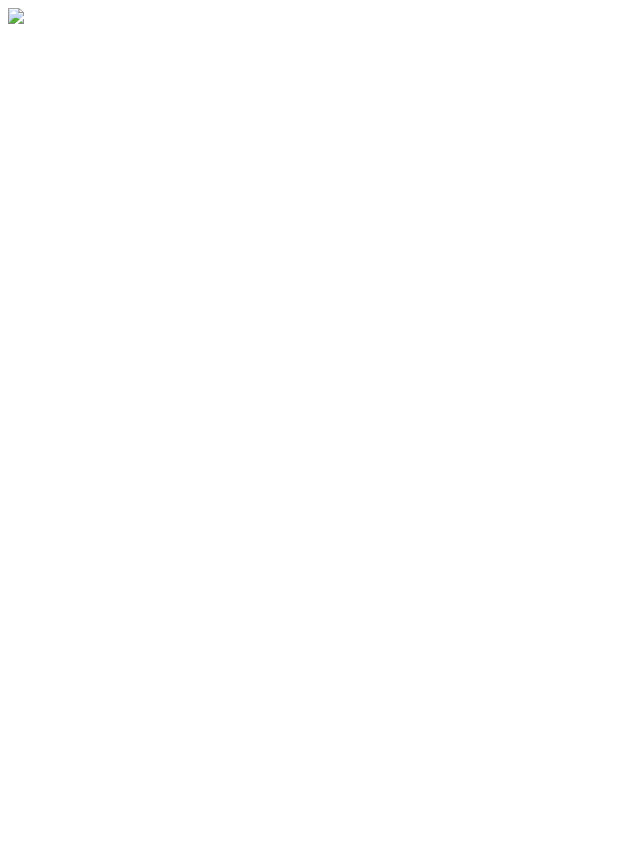
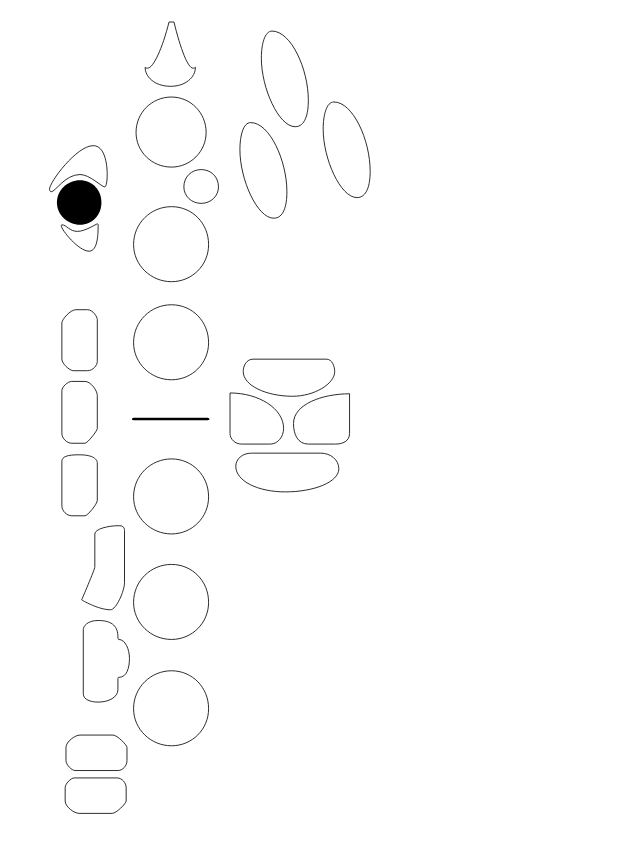
Before and after one commit to ecstrema/Saxy, a plain HTML site: page testing/test_src.html in a window 1280 px wide. Shown: the top 852 px of the page, without its empty margins (0-640 px from the left). Before the commit the page ends 800 px from the top, so only its background shows below. Drawn offline with Linux system fonts and the light colour scheme.

Commit message:
correct rounding

```diff
--- a/testing/test_src.html
+++ b/testing/test_src.html
@@ -1,4 +1,41 @@
 <body>
-    <img src="../src/space.svg">
+    <svg xmlns="http://www.w3.org/2000/svg" xmlns:xlink="http://www.w3.org/1999/xlink" version="1.1"
+        viewBox="-10 0 460 1000">
+        <g transform="scale(0.3, 0.3)">
+        <path id="8va" fill="none" stroke="black" d="M17 220c0 -9 33 -53 53 -53c14 0 17 22 17 35c0 7 -1 15 -3 15c-4 0 -18 -15 -30 -15 c-18 0 -30 21 -35 21c-1 0 -2 -2 -2 -3z" />
+        <path id="thumbcatch" fill="black" d="M26 236c0 -15 13 -27 28 -27s26 12 26 27s-11 27 -26 27s-28 -12 -28 -27z" />
+        <path id="nine" fill="none" stroke="black" d="M76 263c0 9.48633 0 32 -11 32c-12.5176 0 -33.6592 -25.5469 -33.6592 -31c0 -0.645508 0.129883 -1 0.65918 -1c5.83105 0 8.9502 8 19 8c9.28027 0 23 -9.14062 24 -9.14062s1 0.783203 1 1.14062z" />
+
+        <path id="x" fill="none" stroke="black" d="M162 17h6c8 33 17 56 23 56c1 0 2 0 3 -1c0 12 -12 23 -30 23c-20 0 -31 -12 -31 -23c0 0 1 1 3 1c7 0 18 -24 26 -56z" />
+        <path id="1" fill="none" stroke="black" d="M122 151c0 23 19 42 43 42 c23 0 42 -19 42 -42c0 -24 -19 -43 -42 -43c-24 0 -43 19 -43 43z" />
+        <path id="p" fill="none" stroke="black" d="M180 217c0 -12 9 -21 21 -21s21 9 21 21 c0 11 -9 20 -21 20s-21 -9 -21 -20z" />
+        <path id="2" fill="none" stroke="black" d="M119 287c0 -26 21 -46 46 -46s45 20 45 46c0 25 -20 45 -45 45s-46 -20 -46 -45z" />
+        <path id="3" fill="none" stroke="black" d="M119 406c0 -26 21 -46 46 -46s45 20 45 46 c0 25 -20 45 -45 45s-46 -20 -46 -45z" />
+
+        <path id="middleLine" fill="black" d="M117 499c0 -1 1 -2 2 -2h90c1 0 2 1 2 2s-1 1 -2 1h-90c-1 0 -2 0 -2 -1z" />
+
+        <path id="4" fill="none" stroke="black" d="M119 593c0 -26 21 -46 46 -46s45 20 45 46c0 25 -20 45 -45 45s-46 -20 -46 -45z" />
+        <path id="5" fill="none" stroke="black" d="M119 721c0 -26 21 -46 46 -46s45 20 45 46c0 25 -20 45 -45 45s-46 -20 -46 -45z" />
+        <path id="6" fill="none" stroke="black" d="M119 850c0 -26 21 -46 46 -46s45 20 45 46 c0 25 -20 45 -45 45s-46 -20 -46 -45z" />
+
+        <path id="d" fill="none" stroke="black" d="M111 913c0 6 -5 12 -11 12h-52c-4 0 -11 -7 -11 -12v-16c0 -7 11 -15 17 -15h40c5 0 17 12 17 15v16z" />
+        <path id="7" fill="none" stroke="black" d="M110 946c0 -6 -5 -12 -11 -12h-52c-4 0 -11 7 -11 12v16c0 7 11 15 17 15h40c5 0 17 -12 17 -15v-16z" />
+
+        <path id="c1" fill="none" stroke="black" d="M289 255c-20 0 -41 -47 -41 -83c0 -17 4 -33 13 -33c23 0 44 46 44 84c0 17 -4 32 -16 32z" />
+        <path id="c2" fill="none" stroke="black" d="M315 144c-20 0 -41 -47 -41 -83c0 -17 4 -33 13 -33c23 0 44 46 44 84c0 17 -4 32 -16 32z" />
+        <path id="c3" fill="none" stroke="black" d="M63 366c7 0 12 9 12 12v51c0 4 -5 11 -12 11h-17c-5 0 -14 -9 -14 -14v-44 c0 -4 10 -16 17 -16h14z" />
+        <path id="c4" fill="none" stroke="black" d="M390 230c-20 0 -41 -47 -41 -83 c0 -17 4 -33 13 -33c23 0 44 46 44 84c0 17 -4 32 -16 32z" />
+        <path id="c5" fill="none" stroke="black" d="M72 638c0 -6 16 -10 29 -10c4 0 7 1 7 6v63c0 10 -10 33 -17 33c-15 0 -35 -12 -35 -12s16 -37 16 -40v-40z" />
+
+        <path id="Ta" fill="none" stroke="black" d="M44 616c-6 0 -12 -6 -12 -12v-54c0 -6 7 -8 21 -8c18 0 22 6 22 10v45c0 5 -12 19 -15 19h-16z" />
+        <path id="Tc" fill="none" stroke="black" d="M44 528 c-6 0 -12 -6 -12 -12v-52c0 -4 7 -11 12 -11h16c7 0 15 11 15 17v40c0 3 -12 18 -15 18h-16z" />
+        <path id="Tf" fill="none" stroke="black" d="M76 743c18 0 24 8 24 20 c0 1 0 3 1 3c8 0 13 12 13 23s-3 23 -13 23c-1 0 -1 1 -1 2v13c0 9 -11 15 -24 15c-9 0 -18 -3 -18 -10v-78c0 -4 5 -11 18 -11z" />
+
+        <path id="G#" fill="none" stroke="black" d="M264 426h89c7 0 10 9 10 15c0 15 -25 30 -51 30 c-32 0 -60 -13 -60 -30c0 -7 4 -15 12 -15z" />
+        <path id="C#" fill="none" stroke="black" d="M236 467c35 0 65 19 65 43c0 10 -7 19 -16 19h-35c-8 0 -14 -6 -14 -13v-49z" />
+        <path id="B" fill="none" stroke="black" d="M381 516c0 10 -9 13 -17 13h-33c-13 0 -18 -12 -18 -25c0 -23.2207 34.7354 -36 68 -36v48z" />
+        <path id="Bb" fill="none" stroke="black" d="M262 540h84c12 0 22 8 22 19c0 16 -30 28 -65 28c-33 0 -60 -13 -60 -31 c0 -9 8 -16 19 -16z" />
+        </g>
+    </svg>
 
 </body>
```
Also changed, not shown: redist/Saxy.otf, redist/Saxy.ttf, redist/saxy.woff2, src/MASTER.svg, src/merge.svg (added), 2 other files.
